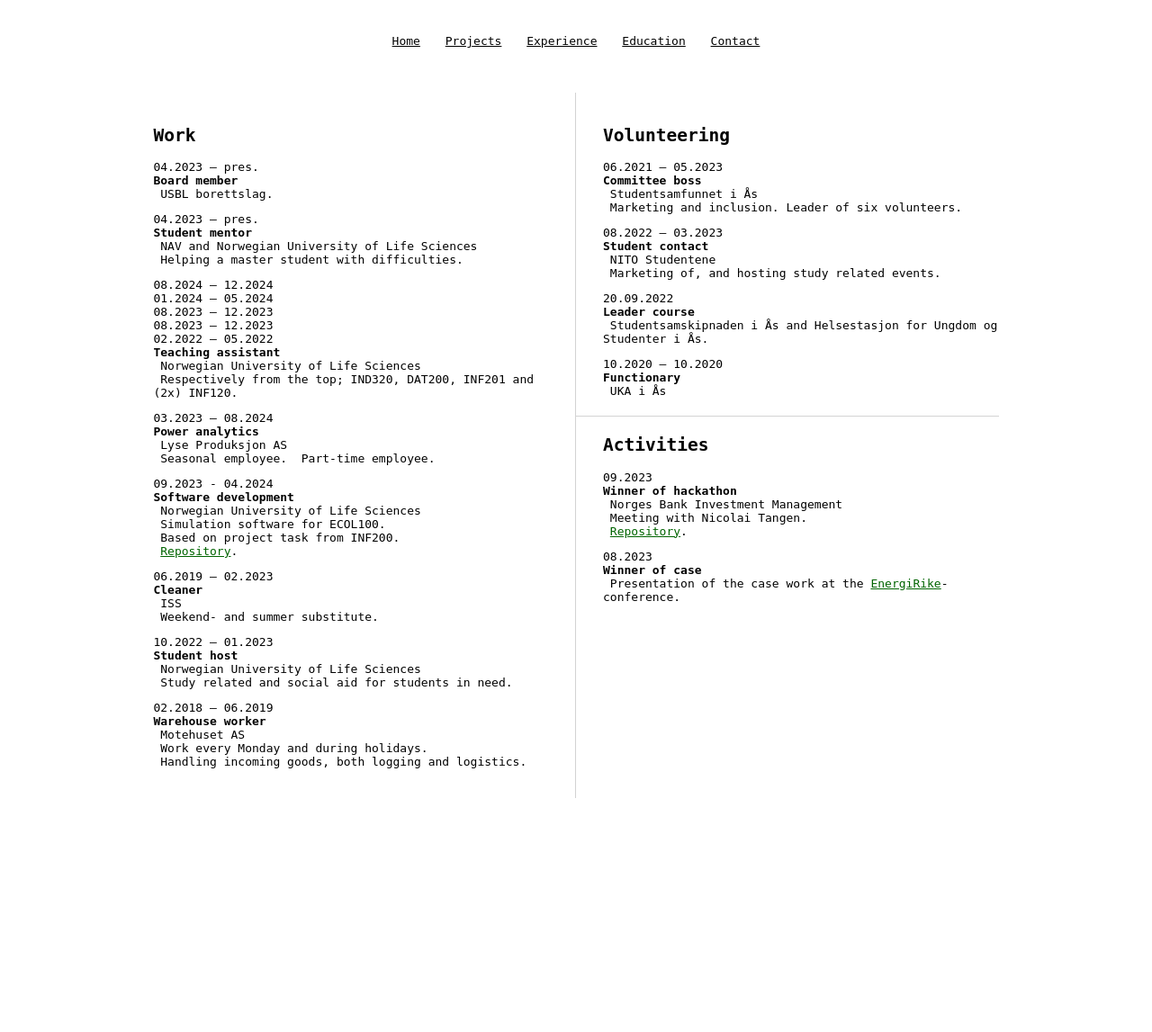
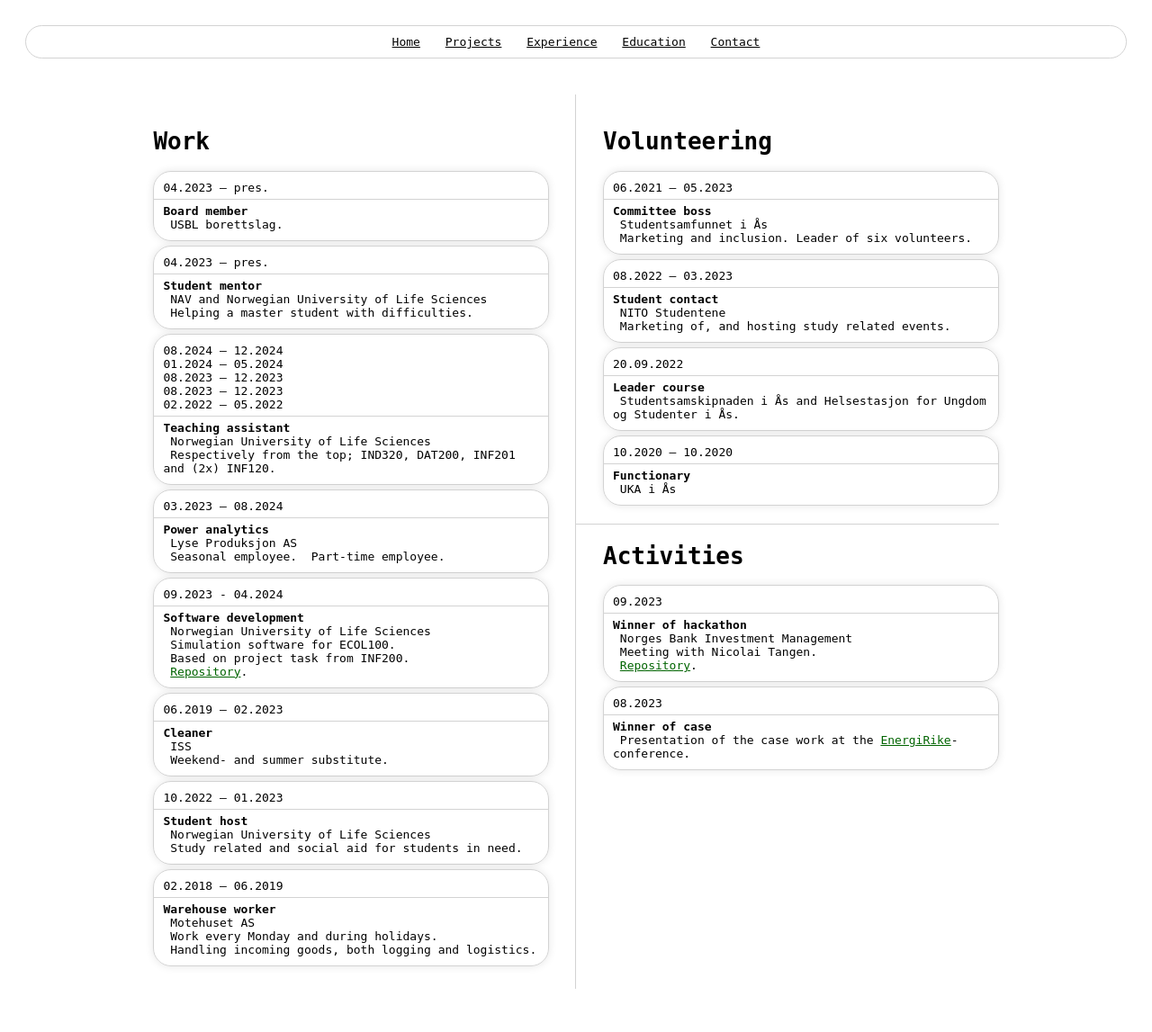
Before and after one commit to hallvardnmbu/dilettant, a PHP site: page /experience.html in a window 1280 px wide. Shown: the whole page at 90% size. Before the commit the page ends 887 px from the top, so only its background shows below. Run offline with PHP 8.4, Linux system fonts and the light colour scheme.

Commit message:
New UI. More modern. Including headshot(s) with easter-egg.

```diff
--- a/experience.html
+++ b/experience.html
@@ -19,36 +19,41 @@
 
         <main class="columns">
             <column>
-                <h2>Work</h2>
-                <p>
+                <h1>Work</h1>
+                <section>
                     04.2023 – pres.<br />
+                    <hr />
                     <strong>Board member</strong><br />
                     &nbsp;USBL borettslag.
-                </p>
-                <p>
+                </section>
+                <section>
                     04.2023 – pres.<br />
+                    <hr />
                     <strong>Student mentor</strong><br />
                     &nbsp;NAV and Norwegian University of Life Sciences<br />
                     &nbsp;Helping a master student with difficulties.<br />
-                </p>
-                <p>
+                </section>
+                <section>
                     08.2024 – 12.2024<br />
                     01.2024 – 05.2024<br />
                     08.2023 – 12.2023<br />
                     08.2023 – 12.2023<br />
                     02.2022 – 05.2022<br />
+                    <hr />
                     <strong>Teaching assistant</strong><br />
                     &nbsp;Norwegian University of Life Sciences<br />
                     &nbsp;Respectively from the top; IND320, DAT200, INF201 and (2x) INF120.
-                </p>
-                <p>
+                </section>
+                <section>
                     03.2023 – 08.2024<br />
+                    <hr />
                     <strong>Power analytics</strong><br />
                     &nbsp;Lyse Produksjon AS<br />
                     &nbsp;Seasonal employee. &nbsp;Part-time employee.
-                </p>
-                <p>
+                </section>
+                <section>
                     09.2023 - 04.2024<br />
+                    <hr />
                     <strong>Software development</strong><br />
                     &nbsp;Norwegian University of Life Sciences<br />
                     &nbsp;Simulation software for ECOL100.<br />
@@ -56,70 +61,80 @@
                     &nbsp;<a href="https://github.com/hallvardnmbu/ecosystem" target="_blank"
                         >Repository</a
                     >.
-                </p>
-                <p>
+                </section>
+                <section>
                     06.2019 – 02.2023<br />
+                    <hr />
                     <strong>Cleaner</strong><br />
                     &nbsp;ISS<br />
                     &nbsp;Weekend- and summer substitute.
-                </p>
-                <p>
+                </section>
+                <section>
                     10.2022 – 01.2023<br />
+                    <hr />
                     <strong>Student host</strong><br />
                     &nbsp;Norwegian University of Life Sciences<br />
                     &nbsp;Study related and social aid for students in need.
-                </p>
-                <p>
+                </section>
+                <section>
                     02.2018 – 06.2019<br />
+                    <hr />
                     <strong>Warehouse worker</strong><br />
                     &nbsp;Motehuset AS<br />
                     &nbsp;Work every Monday and during holidays.<br />
                     &nbsp;Handling incoming goods, both logging and logistics.
-                </p>
+                </section>
             </column>
 
             <column>
-                <h2>Volunteering</h2>
-                <p>
+                <h1>Volunteering</h1>
+                <section>
                     06.2021 – 05.2023<br />
+                    <hr />
                     <strong>Committee boss</strong><br />
                     &nbsp;Studentsamfunnet i Ås<br />
                     &nbsp;Marketing and inclusion. Leader of six volunteers.
-                </p>
-                <p>
+                </section>
+                <section>
                     08.2022 – 03.2023<br />
+                    <hr />
                     <strong>Student contact</strong><br />
                     &nbsp;NITO Studentene<br />
                     &nbsp;Marketing of, and hosting study related events.
-                </p>
-                <p>
+                </section>
+                <section>
                     20.09.2022<br />
+                    <hr />
                     <strong>Leader course</strong><br />
                     &nbsp;Studentsamskipnaden i Ås and Helsestasjon for Ungdom og Studenter i Ås.
-                </p>
-                <p>
+                </section>
+                <section>
                     10.2020 – 10.2020<br />
+                    <hr />
                     <strong>Functionary</strong><br />
                     &nbsp;UKA i Ås
-                </p>
+                </section>
 
                 <hr />
-                <h2>Activities</h2>
-                <p>
+
+                <h1>Activities</h1>
+                <section>
                     09.2023<br />
+                    <hr />
                     <strong>Winner of hackathon</strong><br />
                     &nbsp;Norges Bank Investment Management<br />
                     &nbsp;Meeting with Nicolai Tangen.<br />
                     &nbsp;<a href="https://github.com/hallvardnmbu/hackathon" target="_blank"
                         >Repository</a
                     >.
-                </p>
-                <p>
+                </section>
+                <section>
                     08.2023<br />
+                    <hr />
                     <strong>Winner of case</strong><br />
                     &nbsp;Presentation of the case work at the
                     <a href="https://energirike.no" target="_blank">EnergiRike</a>-conference.
-                </p>
+                </section>
             </column>
         </main>
     </body>
--- a/style.css
+++ b/style.css
@@ -6,7 +6,32 @@ body {
     padding: 20px;
 }
 
+section {
+    border: 1px solid lightgray;
+    border-radius: 20px;
+    box-shadow: 0px 0px 10px rgba(0, 0, 0, 0.1);
+    padding: 10px;
+    margin: 5px 0px;
+}
+
+hr {
+    border: none;
+    height: 1px;
+    background-color: lightgray;
+    margin: 20px 0px;
+    margin-left: -30px;
+}
+
+section hr {
+    border: none;
+    height: 1px;
+    background-color: lightgray;
+    margin: 5px -10px;
+}
+
 header {
+    border-radius: 50px;
+    border: 1px solid lightgray;
     grid-column: 1 / -1;
     padding: 10px;
     text-align: center;
@@ -18,16 +43,12 @@ nav a {
     color: black;
 }
 
-nav a:hover {
-    background-color: lightgray;
-}
-
-p a {
+a {
     display: inline-block;
     color: darkgreen;
 }
 
-p a:hover {
+a:hover {
     background-color: lightgray;
 }
 
@@ -36,6 +57,14 @@ main {
     padding: 20px;
     margin: 0 auto;
     text-align: left;
+}
+
+img {
+    border: 1px solid lightgray;
+    border-radius: 20px;
+    /* padding: 10px; */
+    max-width: 366px;
+    box-shadow: 0px 0px 20px rgba(0, 0, 0, 0.2);
 }
 
 .columns {
@@ -64,11 +93,3 @@ main {
 .columns column:last-child::before {
     display: none;
 }
-
-hr {
-    border: none;
-    height: 1px;
-    background-color: lightgray;
-    margin: 20px 0px;
-    margin-left: -30px;
-}
```
Also changed, not shown: contact.html (+21 -0 lines), education.html (+75 -72 lines), projects.html (+16 -14 lines), .htaccess, images/hallvard.jpeg (added), images/there-is-a-brain-inside.jpeg (added).
